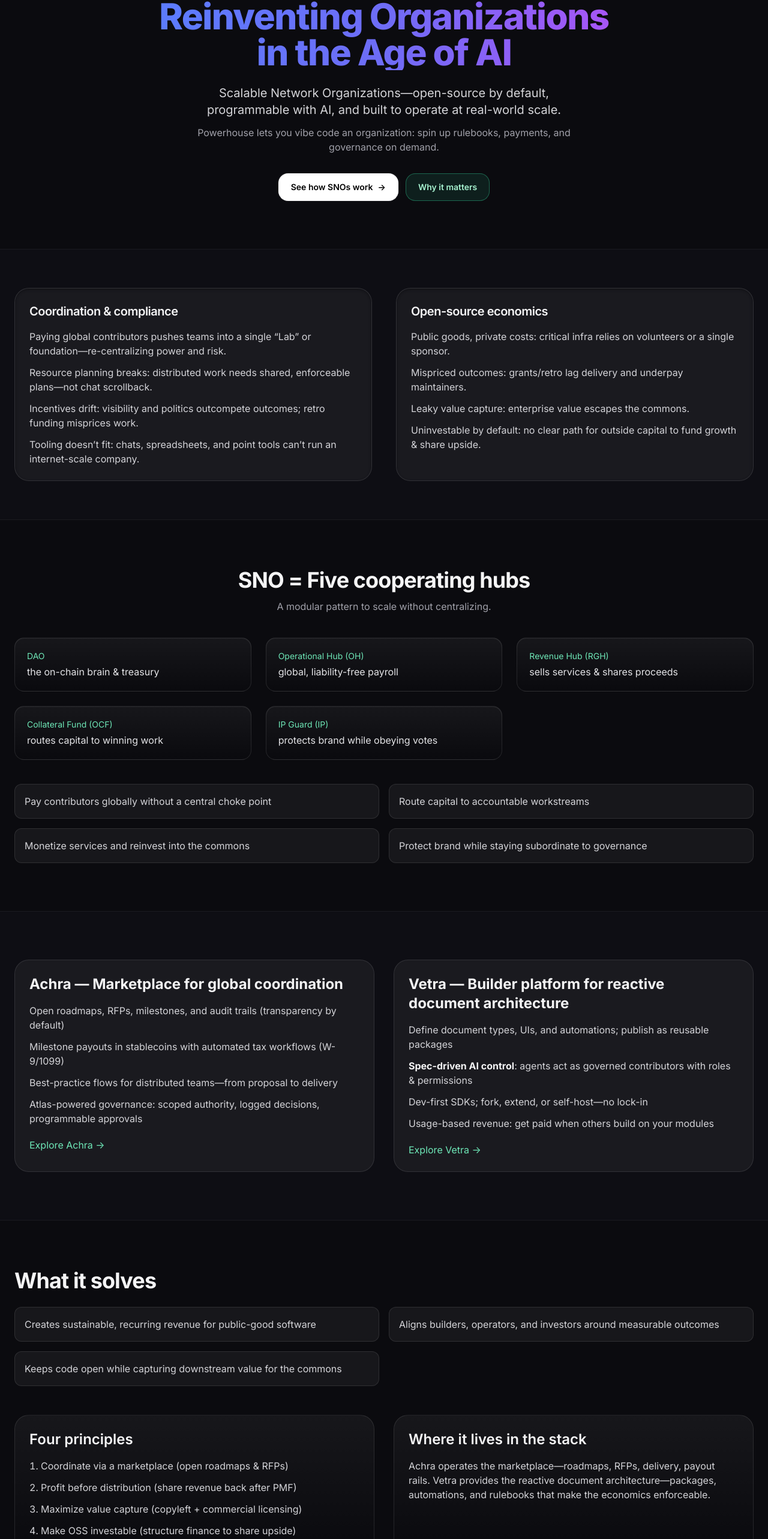
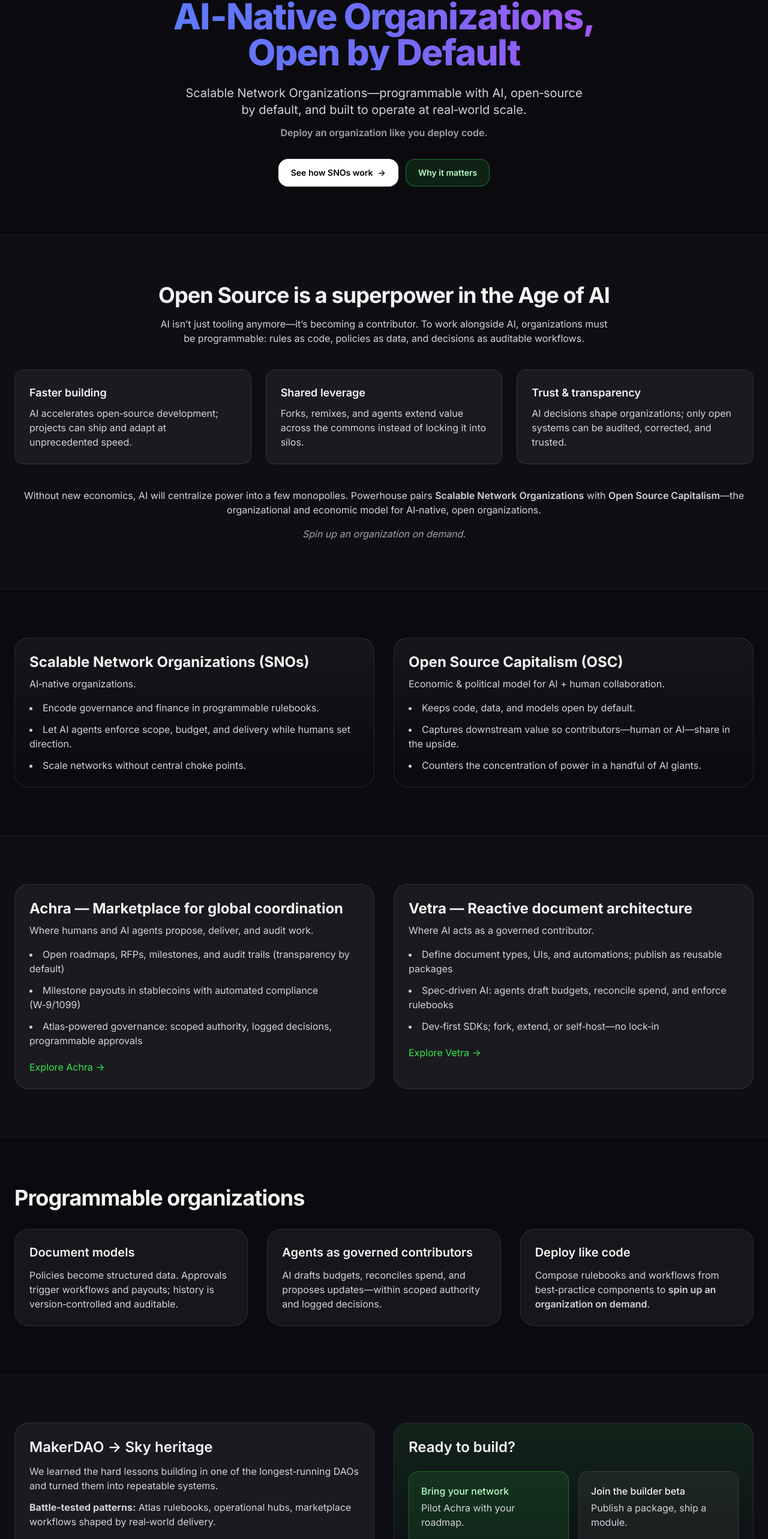
Before and after one commit to 0xkilgore/powerhouse-landing-page, a React (Vite) app: page / in a window 1280 px wide. Shown: the part 186-2752 px from the top of the page at 60% size. Built offline with nearby package versions, Linux system fonts and the light colour scheme.

Commit message:
AI-again PowerhouseLanding.tsx

```diff
--- a/src/PowerhouseLanding.tsx
+++ b/src/PowerhouseLanding.tsx
@@ -2,12 +2,12 @@
 
 export default function PowerhouseLanding() {
   return (
-    <div className="min-h-screen bg-[#0B0B0F] text-zinc-100 antialiased selection:bg-emerald-300/20 selection:text-emerald-200">
-      {/* Grid + glow background */}
+    <div className="min-h-screen bg-[#0B0B0F] text-zinc-100 antialiased selection:bg-[#34eb4f]/20 selection:text-emerald-100">
+      {/* Background grid + glow */}
       <div className="pointer-events-none fixed inset-0 -z-10">
         <div className="absolute inset-0 bg-[#0B0B0F]" />
         <div className="absolute inset-0 [background-image:linear-gradient(to_right,rgba(255,255,255,0.06)_1px,transparent_1px),linear-gradient(to_bottom,rgba(255,255,255,0.06)_1px,transparent_1px)] [background-size:32px_32px] [background-position:0_0]" />
-        <div className="absolute left-1/2 top-[-20%] h-[60vh] w-[80vw] -translate-x-1/2 rounded-full bg-[linear-gradient(90deg,rgba(80,140,255,0.25),rgba(168,85,247,0.25))] blur-3xl" />
+        <div className="absolute left-1/2 top-[-20%] h-[60vh] w-[80vw] -translate-x-1/2 rounded-full bg-[linear-gradient(90deg,rgba(80,140,255,0.22),rgba(168,85,247,0.22))] blur-3xl" />
       </div>
 
       {/* Navbar */}
@@ -17,13 +17,14 @@
             <img src={logo} alt="Powerhouse" className="h-7 w-auto" />
           </div>
           <nav className="hidden gap-8 text-sm md:flex">
-            <a href="#snos" className="text-zinc-300 hover:text-white transition">SNOs</a>
-            <a href="#products" className="text-zinc-300 hover:text-white transition">Products</a>
-            <a href="#vision" className="text-zinc-300 hover:text-white transition">Vision</a>
+            <a href="#bridge" className="text-zinc-300 hover:text-white transition">Why</a>
+            <a href="#snos" className="text-zinc-300 hover:text-white transition">What</a>
+            <a href="#products" className="text-zinc-300 hover:text-white transition">How</a>
+            <a href="#proof" className="text-zinc-300 hover:text-white transition">Proof</a>
           </nav>
           <a
             href="#contact"
-            className="inline-flex items-center rounded-xl border border-emerald-400/40 bg-emerald-400/10 px-4 py-2 text-sm font-medium text-emerald-200 hover:bg-emerald-400/15 hover:text-emerald-100 transition focus:outline-none focus-visible:ring-2 focus-visible:ring-emerald-400/50"
+            className="inline-flex items-center rounded-xl border border-[#34eb4f]/40 bg-[#34eb4f]/10 px-4 py-2 text-sm font-medium text-[#b7ffc4] hover:bg-[#34eb4f]/15 hover:text-white transition focus:outline-none focus-visible:ring-2 focus-visible:ring-[#34eb4f]/50"
           >
             Talk to us
           </a>
@@ -35,13 +36,13 @@
         <div className="mx-auto max-w-7xl px-6 pb-20 pt-24 md:pt-28">
           <div className="mx-auto max-w-3xl text-center">
             <h1 className="bg-gradient-to-r from-[#5B7CFF] via-[#6E6CF6] to-[#A855F7] bg-clip-text text-4xl font-extrabold tracking-tight text-transparent md:text-6xl">
-              Reinventing Organizations in the Age of AI
+              AI‑Native Organizations, Open by Default
             </h1>
             <p className="mx-auto mt-6 max-w-2xl text-lg leading-7 text-zinc-300 md:text-xl">
-              Scalable Network Organizations—open-source by default, programmable with AI, and built to operate at real-world scale.
+              Scalable Network Organizations—programmable with AI, open‑source by default, and built to operate at real‑world scale.
             </p>
             <p className="mx-auto mt-3 max-w-2xl text-base text-zinc-400">
-              Powerhouse lets you vibe code an organization: spin up rulebooks, payments, and governance on demand.
+              <span className="font-semibold">Deploy an organization like you deploy code.</span>
             </p>
             <div className="mt-8 flex items-center justify-center gap-3">
               <a
@@ -52,8 +53,8 @@
                 <span className="transition group-hover:translate-x-0.5">→</span>
               </a>
               <a
-                href="#vision"
-                className="inline-flex items-center gap-2 rounded-2xl border border-emerald-400/40 bg-emerald-400/10 px-5 py-3 text-sm font-semibold text-emerald-200 hover:bg-emerald-400/15 hover:text-emerald-100 transition"
+                href="#bridge"
+                className="inline-flex items-center gap-2 rounded-2xl border border-[#34eb4f]/40 bg-[#34eb4f]/10 px-5 py-3 text-sm font-semibold text-[#b7ffc4] hover:bg-[#34eb4f]/15 hover:text-white transition"
               >
                 Why it matters
               </a>
@@ -62,66 +63,58 @@
         </div>
       </section>
 
-      {/* Problems */}
-      <section className="relative border-y border-white/5 bg-[#0E0E14]">
-        <div className="mx-auto grid max-w-7xl gap-10 px-6 py-16 md:grid-cols-2">
-          <div className="rounded-3xl border border-white/10 bg-white/5 p-6 shadow-inner shadow-black/30 backdrop-blur-sm">
-            <h3 className="text-xl font-semibold tracking-tight">Coordination & compliance</h3>
-            <ul className="mt-4 space-y-3 text-zinc-300">
-              <li>Paying global contributors pushes teams into a single “Lab” or foundation—re-centralizing power and risk.</li>
-              <li>Resource planning breaks: distributed work needs shared, enforceable plans—not chat scrollback.</li>
-              <li>Incentives drift: visibility and politics outcompete outcomes; retro funding misprices work.</li>
-              <li>Tooling doesn’t fit: chats, spreadsheets, and point tools can’t run an internet-scale company.</li>
-            </ul>
+      {/* Bridge: AI + Open Source */}
+      <section id="bridge" className="relative border-y border-white/5 bg-[#0E0E14]">
+        <div className="mx-auto max-w-7xl px-6 py-20">
+          <div className="mx-auto max-w-3xl text-center">
+            <h2 className="text-3xl font-bold tracking-tight md:text-4xl">Open Source is a superpower in the Age of AI</h2>
+            <p className="mt-4 text-zinc-300">
+              AI isn’t just tooling anymore—it’s becoming a contributor. To work alongside AI, organizations must be programmable: rules as code, policies as data, and decisions as auditable workflows.
+            </p>
           </div>
-          <div className="rounded-3xl border border-white/10 bg-white/5 p-6 shadow-inner shadow-black/30 backdrop-blur-sm">
-            <h3 className="text-xl font-semibold tracking-tight">Open-source economics</h3>
-            <ul className="mt-4 space-y-3 text-zinc-300">
-              <li>Public goods, private costs: critical infra relies on volunteers or a single sponsor.</li>
-              <li>Mispriced outcomes: grants/retro lag delivery and underpay maintainers.</li>
-              <li>Leaky value capture: enterprise value escapes the commons.</li>
-              <li>Uninvestable by default: no clear path for outside capital to fund growth & share upside.</li>
-            </ul>
+          <div className="mt-10 grid gap-6 md:grid-cols-3">
+            <div className="rounded-2xl border border-white/10 bg-white/5 p-6">
+              <h3 className="text-lg font-semibold">Faster building</h3>
+              <p className="mt-2 text-zinc-300">AI accelerates open‑source development; projects can ship and adapt at unprecedented speed.</p>
+            </div>
+            <div className="rounded-2xl border border-white/10 bg-white/5 p-6">
+              <h3 className="text-lg font-semibold">Shared leverage</h3>
+              <p className="mt-2 text-zinc-300">Forks, remixes, and agents extend value across the commons instead of locking it into silos.</p>
+            </div>
+            <div className="rounded-2xl border border-white/10 bg-white/5 p-6">
+              <h3 className="text-lg font-semibold">Trust & transparency</h3>
+              <p className="mt-2 text-zinc-300">AI decisions shape organizations; only open systems can be audited, corrected, and trusted.</p>
+            </div>
           </div>
+          <p className="mt-10 text-center text-zinc-300">
+            Without new economics, AI will centralize power into a few monopolies. Powerhouse pairs <span className="font-semibold">Scalable Network Organizations</span> with <span className="font-semibold">Open Source Capitalism</span>—the organizational and economic model for AI‑native, open organizations.
+          </p>
+          <p className="mt-4 text-center text-zinc-400 italic">Spin up an organization on demand.</p>
         </div>
       </section>
 
-      {/* SNO Pattern */}
+      {/* What: Two pillars */}
       <section id="snos" className="relative">
         <div className="mx-auto max-w-7xl px-6 py-20">
-          <div className="mx-auto max-w-3xl text-center">
-            <h2 className="text-3xl font-bold tracking-tight md:text-4xl">SNO = Five cooperating hubs</h2>
-            <p className="mt-3 text-zinc-400">A modular pattern to scale without centralizing.</p>
-          </div>
-          <div className="mt-10 grid gap-6 sm:grid-cols-2 lg:grid-cols-3">
-            {[
-              { title: "DAO", desc: "the on-chain brain & treasury" },
-              { title: "Operational Hub (OH)", desc: "global, liability-free payroll" },
-              { title: "Revenue Hub (RGH)", desc: "sells services & shares proceeds" },
-              { title: "Collateral Fund (OCF)", desc: "routes capital to winning work" },
-              { title: "IP Guard (IP)", desc: "protects brand while obeying votes" },
-            ].map((item) => (
-              <div
-                key={item.title}
-                className="rounded-2xl border border-white/10 bg-gradient-to-b from-white/5 to-transparent p-5 shadow-[inset_0_1px_0_rgba(255,255,255,0.06)]"
-              >
-                <div className="text-emerald-300 text-sm">{item.title}</div>
-                <div className="mt-1 text-zinc-200">{item.desc}</div>
-              </div>
-            ))}
-          </div>
-
-          <div className="mt-10 grid gap-4 sm:grid-cols-2">
-            {[
-              "Pay contributors globally without a central choke point",
-              "Route capital to accountable workstreams",
-              "Monetize services and reinvest into the commons",
-              "Protect brand while staying subordinate to governance",
-            ].map((b) => (
-              <div key={b} className="rounded-xl border border-white/10 bg-white/5 p-4 text-zinc-300">
-                {b}
-              </div>
-            ))}
+          <div className="grid gap-8 lg:grid-cols-2">
+            <div className="rounded-3xl border border-white/10 bg-gradient-to-b from-white/5 to-transparent p-6">
+              <h3 className="text-2xl font-bold">Scalable Network Organizations (SNOs)</h3>
+              <p className="mt-2 text-zinc-300">AI‑native organizations.</p>
+              <ul className="mt-4 space-y-3 text-zinc-300 list-disc list-inside">
+                <li>Encode governance and finance in programmable rulebooks.</li>
+                <li>Let AI agents enforce scope, budget, and delivery while humans set direction.</li>
+                <li>Scale networks without central choke points.</li>
+              </ul>
+            </div>
+            <div className="rounded-3xl border border-white/10 bg-gradient-to-b from-white/5 to-transparent p-6">
+              <h3 className="text-2xl font-bold">Open Source Capitalism (OSC)</h3>
+              <p className="mt-2 text-zinc-300">Economic & political model for AI + human collaboration.</p>
+              <ul className="mt-4 space-y-3 text-zinc-300 list-disc list-inside">
+                <li>Keeps code, data, and models open by default.</li>
+                <li>Captures downstream value so contributors—human or AI—share in the upside.</li>
+                <li>Counters the concentration of power in a handful of AI giants.</li>
+              </ul>
+            </div>
           </div>
         </div>
       </section>
@@ -132,135 +125,71 @@
           <div className="grid gap-8 md:grid-cols-2">
             <div className="rounded-3xl border border-white/10 bg-white/5 p-6">
               <h3 className="text-2xl font-bold">Achra — Marketplace for global coordination</h3>
-              <ul className="mt-4 space-y-3 text-zinc-300">
+              <p className="mt-2 text-zinc-300">Where humans and AI agents propose, deliver, and audit work.</p>
+              <ul className="mt-4 space-y-3 text-zinc-300 list-disc list-inside">
                 <li>Open roadmaps, RFPs, milestones, and audit trails (transparency by default)</li>
-                <li>Milestone payouts in stablecoins with automated tax workflows (W-9/1099)</li>
-                <li>Best-practice flows for distributed teams—from proposal to delivery</li>
-                <li>Atlas-powered governance: scoped authority, logged decisions, programmable approvals</li>
+                <li>Milestone payouts in stablecoins with automated compliance (W‑9/1099)</li>
+                <li>Atlas‑powered governance: scoped authority, logged decisions, programmable approvals</li>
               </ul>
-              <a href="#achra" className="mt-5 inline-flex items-center gap-1 text-emerald-300 hover:text-emerald-200">
-                Explore Achra →
-              </a>
+              <a href="#achra" className="mt-5 inline-flex items-center gap-1 text-[#34eb4f] hover:text-white">Explore Achra →</a>
             </div>
             <div className="rounded-3xl border border-white/10 bg-white/5 p-6">
-              <h3 className="text-2xl font-bold">Vetra — Builder platform for reactive document architecture</h3>
-              <ul className="mt-4 space-y-3 text-zinc-300">
+              <h3 className="text-2xl font-bold">Vetra — Reactive document architecture</h3>
+              <p className="mt-2 text-zinc-300">Where AI acts as a governed contributor.</p>
+              <ul className="mt-4 space-y-3 text-zinc-300 list-disc list-inside">
                 <li>Define document types, UIs, and automations; publish as reusable packages</li>
-                <li>
-                  <strong className="text-zinc-100">Spec-driven AI control</strong>: agents act as governed contributors with
-                  roles & permissions
-                </li>
-                <li>Dev-first SDKs; fork, extend, or self-host—no lock-in</li>
-                <li>Usage-based revenue: get paid when others build on your modules</li>
+                <li>Spec‑driven AI: agents draft budgets, reconcile spend, and enforce rulebooks</li>
+                <li>Dev‑first SDKs; fork, extend, or self‑host—no lock‑in</li>
               </ul>
-              <a href="#vetra" className="mt-5 inline-flex items-center gap-1 text-emerald-300 hover:text-emerald-200">
-                Explore Vetra →
-              </a>
-            </div>
-          </div>
-        </div>
-      </section>
-
-      {/* What it solves & Principles */}
-      <section id="vision" className="relative">
-        <div className="mx-auto max-w-7xl px-6 py-20">
-          <h2 className="text-3xl font-bold tracking-tight md:text-4xl">What it solves</h2>
-          <div className="mt-6 grid gap-4 sm:grid-cols-2">
-            {[
-              "Creates sustainable, recurring revenue for public-good software",
-              "Aligns builders, operators, and investors around measurable outcomes",
-              "Keeps code open while capturing downstream value for the commons",
-            ].map((b) => (
-              <div key={b} className="rounded-xl border border-white/10 bg-white/5 p-4 text-zinc-300">
-                {b}
-              </div>
-            ))}
-          </div>
-
-          <div className="mt-12 grid gap-8 lg:grid-cols-2">
-            <div className="rounded-3xl border border-white/10 bg-gradient-to-b from-white/5 to-transparent p-6">
-              <h3 className="text-2xl font-semibold">Four principles</h3>
-              <ol className="mt-4 space-y-3 text-zinc-300 list-decimal list-inside">
-                <li>Coordinate via a marketplace (open roadmaps & RFPs)</li>
-                <li>Profit before distribution (share revenue back after PMF)</li>
-                <li>Maximize value capture (copyleft + commercial licensing)</li>
-                <li>Make OSS investable (structure finance to share upside)</li>
-              </ol>
-            </div>
-            <div className="rounded-3xl border border-white/10 bg-gradient-to-b from-white/5 to-transparent p-6">
-              <h3 className="text-2xl font-semibold">Where it lives in the stack</h3>
-              <p className="mt-4 text-zinc-300">
-                Achra operates the marketplace—roadmaps, RFPs, delivery, payout rails. Vetra provides the reactive document
-                architecture—packages, automations, and rulebooks that make the economics enforceable.
-              </p>
+              <a href="#vetra" className="mt-5 inline-flex items-center gap-1 text-[#34eb4f] hover:text-white">Explore Vetra →</a>
             </div>
           </div>
         </div>
       </section>
 
       {/* Programmable orgs */}
-      <section className="relative border-y border-white/5 bg-[#0E0E14]">
+      <section className="relative">
         <div className="mx-auto max-w-7xl px-6 py-20">
           <h2 className="text-3xl font-bold tracking-tight md:text-4xl">Programmable organizations</h2>
           <div className="mt-8 grid gap-8 md:grid-cols-3">
             <div className="rounded-3xl border border-white/10 bg-white/5 p-6">
               <h3 className="text-xl font-semibold">Document models</h3>
-              <p className="mt-3 text-zinc-300">
-                Policies become structured data. Approvals trigger workflows and payouts; history is version-controlled and
-                auditable.
-              </p>
+              <p className="mt-3 text-zinc-300">Policies become structured data. Approvals trigger workflows and payouts; history is version‑controlled and auditable.</p>
             </div>
             <div className="rounded-3xl border border-white/10 bg-white/5 p-6">
               <h3 className="text-xl font-semibold">Agents as governed contributors</h3>
-              <p className="mt-3 text-zinc-300">
-                AI drafts budgets, reconciles spend, and proposes updates—within scoped authority and logged decisions.
-              </p>
+              <p className="mt-3 text-zinc-300">AI drafts budgets, reconciles spend, and proposes updates—within scoped authority and logged decisions.</p>
             </div>
             <div className="rounded-3xl border border-white/10 bg-white/5 p-6">
-              <h3 className="text-xl font-semibold">Vibe-code your org</h3>
-              <p className="mt-3 text-zinc-300">
-                Define the rulebook; Powerhouse assembles the rest from a library of best-practice components—so governance,
-                processes, and interfaces shape themselves to your requirements.
-              </p>
+              <h3 className="text-xl font-semibold">Deploy like code</h3>
+              <p className="mt-3 text-zinc-300">Compose rulebooks and workflows from best‑practice components to <span className="font-semibold">spin up an organization on demand</span>.</p>
             </div>
           </div>
         </div>
       </section>
 
-      {/* Proof & CTAs */}
-      <section className="relative">
+      {/* Proof */}
+      <section id="proof" className="relative border-y border-white/5 bg-[#0E0E14]">
         <div className="mx-auto max-w-7xl px-6 py-20">
           <div className="grid gap-8 lg:grid-cols-2">
             <div className="rounded-3xl border border-white/10 bg-white/5 p-6">
               <h3 className="text-2xl font-semibold">MakerDAO → Sky heritage</h3>
-              <p className="mt-3 text-zinc-300">
-                We learned the hard lessons building in one of the longest-running DAOs and turned them into repeatable
-                systems.
-              </p>
-              <p className="mt-3 text-zinc-300">
-                <strong>Battle-tested patterns:</strong> Atlas rulebooks, operational hubs, marketplace workflows shaped by
-                real-world delivery.
-              </p>
-              <p className="mt-3 text-zinc-300">
-                <strong>Read the papers:</strong> SNOs, Atlas, and Open-Source Capitalism.
-              </p>
+              <p className="mt-3 text-zinc-300">We learned the hard lessons building in one of the longest‑running DAOs and turned them into repeatable systems.</p>
+              <p className="mt-3 text-zinc-300"><strong>Battle‑tested patterns:</strong> Atlas rulebooks, operational hubs, marketplace workflows shaped by real‑world delivery.</p>
+              <p className="mt-3 text-zinc-300"><strong>Read the papers:</strong> SNOs, Atlas, and Open Source Capitalism.</p>
             </div>
-            <div className="rounded-3xl border border-white/10 bg-gradient-to-b from-emerald-400/10 to-transparent p-6">
+            <div className="rounded-3xl border border-white/10 bg-gradient-to-b from-[#34eb4f]/10 to-transparent p-6">
               <h3 className="text-2xl font-semibold">Ready to build?</h3>
               <div className="mt-6 grid gap-4 sm:grid-cols-2">
-                <div className="rounded-2xl border border-emerald-400/30 bg-emerald-400/10 p-5">
-                  <h4 className="font-medium text-emerald-200">Bring your network</h4>
+                <div className="rounded-2xl border border-[#34eb4f]/30 bg-[#34eb4f]/10 p-5">
+                  <h4 className="font-medium text-[#b7ffc4]">Bring your network</h4>
                   <p className="mt-1 text-zinc-300">Pilot Achra with your roadmap.</p>
-                  <a href="#pilot" className="mt-3 inline-flex items-center gap-1 text-emerald-300 hover:text-emerald-200">
-                    Start a pilot →
-                  </a>
+                  <a href="#pilot" className="mt-3 inline-flex items-center gap-1 text-[#34eb4f] hover:text-white">Start a pilot →</a>
                 </div>
                 <div className="rounded-2xl border border-white/10 bg-white/5 p-5">
                   <h4 className="font-medium">Join the builder beta</h4>
                   <p className="mt-1 text-zinc-300">Publish a package, ship a module.</p>
-                  <a href="#builder" className="mt-3 inline-flex items-center gap-1 text-emerald-300 hover:text-emerald-200">
-                    Request access →
-                  </a>
+                  <a href="#builder" className="mt-3 inline-flex items-center gap-1 text-[#34eb4f] hover:text-white">Request access →</a>
                 </div>
               </div>
             </div>
@@ -268,9 +197,10 @@
         </div>
       </section>
 
-      <footer className="border-t border-white/5 py-10 text-center text-sm text-zinc-500">
-        © {new Date().getFullYear()} Powerhouse · Privacy · Terms · Contact
-      </footer>
+      {/* Footer / Contact */}
+      <section id="contact" className="py-16 text-center">
+        <p className="text-sm text-zinc-500">© {new Date().getFullYear()} Powerhouse · Privacy · Terms · Contact</p>
+      </section>
     </div>
   );
 }
```
